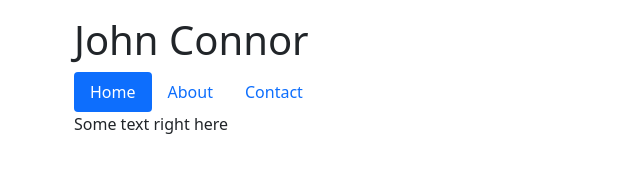
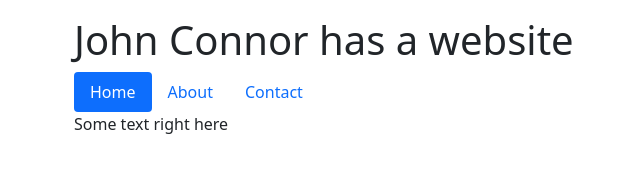
Before and after one commit to truhig/ce3w22, a plain HTML site: page ce3w22/index.html in a window 1280 px wide. Shown: the whole page, without its empty margins (8-648 px from the left). Drawn offline with nearby package versions, Linux system fonts and the light colour scheme.

Commit message:
attempting to push to root

```diff
--- a/ce3w22/index.html
+++ b/ce3w22/index.html
@@ -16,7 +16,7 @@
 
   <body>
     <div class="container mt-3">
-        <h1>John Connor</h1>
+        <h1>John Connor has a website</h1>
 
         <ul class="nav nav-pills">
             <li class="nav-item">
```
